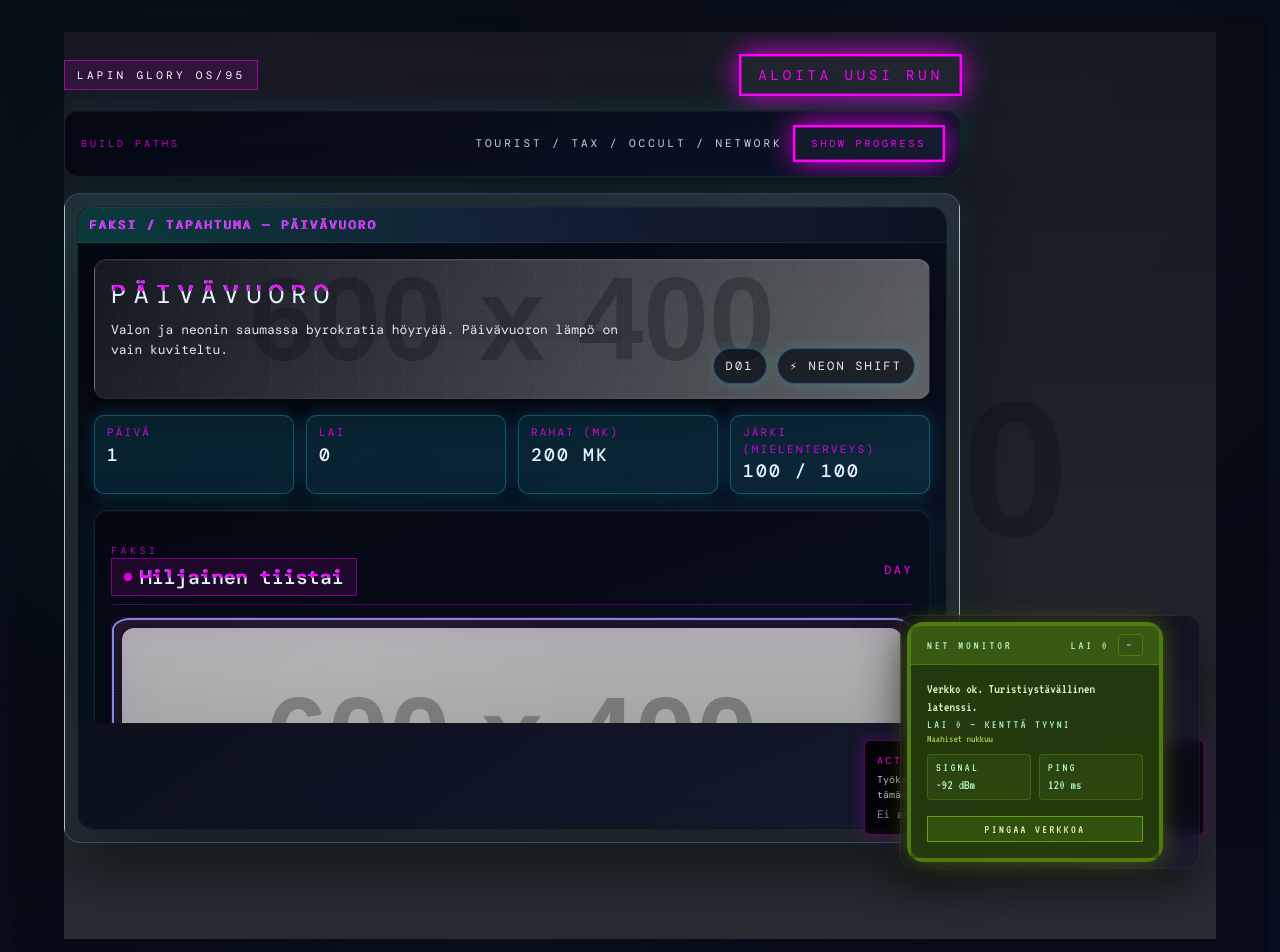
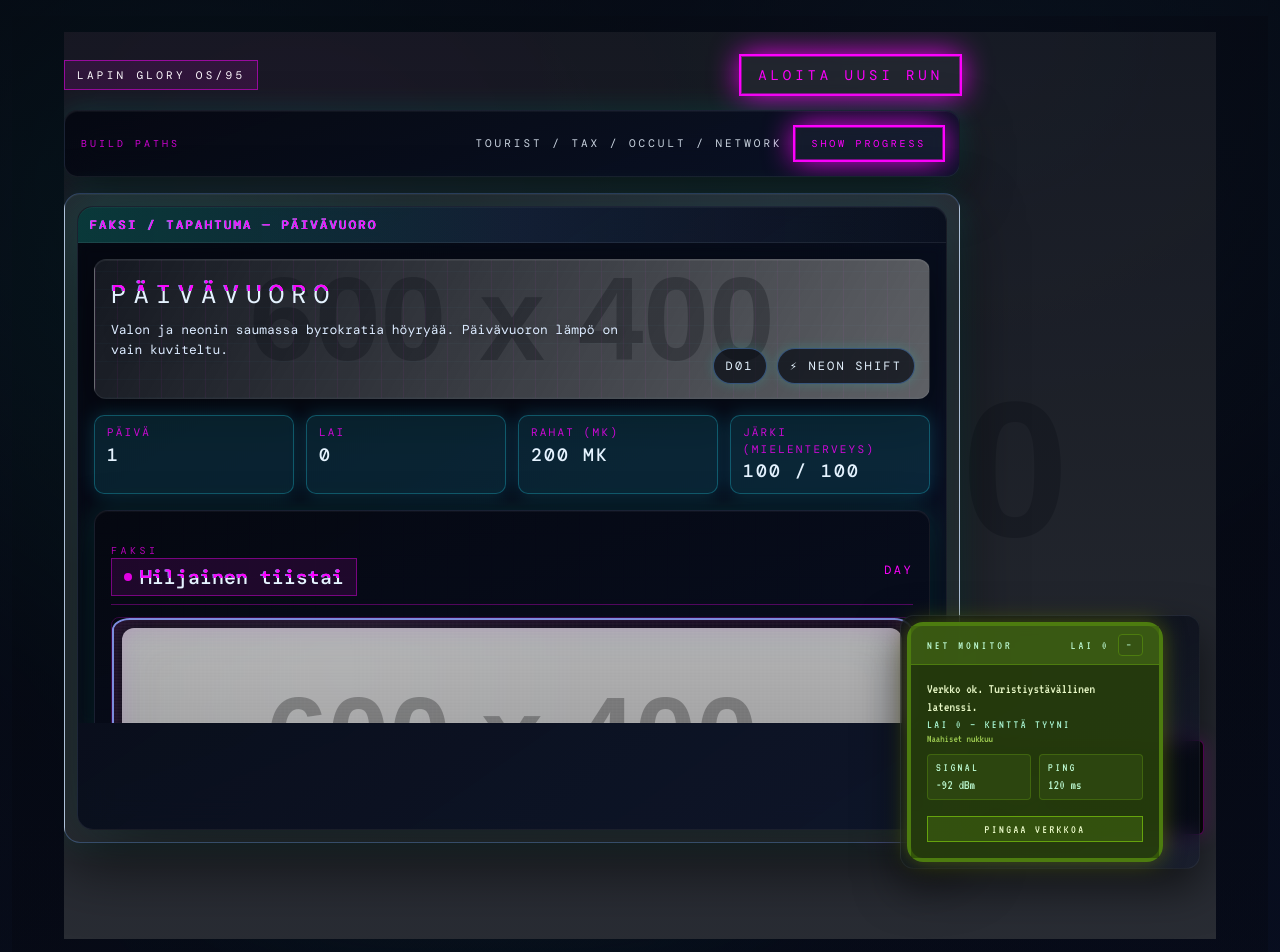
Before and after one commit to akio-byte/lapin-glory-1995, a React (Vite) app: page / in a window 1280 px wide. Shown: the top 952 px of the page. Built offline with nearby package versions, Linux system fonts and the light colour scheme.

Commit message:
Adjust glitch overlay and UI stacking order

```diff
--- a/src/App.css
+++ b/src/App.css
@@ -8,6 +8,12 @@
     --fg-muted: #9ca3af;
     --accent-teal: #16f2d3;
     --accent-aurora: #60a5fa;
+    --z-bg: 0;
+    --z-desktop-item: 10;
+    --z-main-window: 20;
+    --z-taskbar: 30;
+    --z-nokia: 40;
+    --z-modal: 50;
   }
 
   .app-root {
@@ -39,7 +45,7 @@
     filter: blur(40px);
     opacity: 0.8;
     pointer-events: none;
-    z-index: 0;
+    z-index: var(--z-bg);
   }
 
   .desktop-shell {
@@ -50,7 +56,7 @@
     position: relative;
     overflow-x: clip;
     overflow-y: visible;
-    z-index: 1;
+    z-index: var(--z-desktop-item);
     background: linear-gradient(180deg, rgba(5, 8, 17, 0.8), rgba(5, 8, 17, 0.4));
   }
 
@@ -99,7 +105,7 @@
   .glass-panel,
   .panel {
     position: relative;
-    background: linear-gradient(160deg, rgba(5, 8, 17, 0.95), rgba(10, 18, 39, 0.9));
+    background: linear-gradient(160deg, rgba(5, 8, 17, 0.97), rgba(10, 18, 39, 0.94));
     backdrop-filter: blur(16px) saturate(115%);
     -webkit-backdrop-filter: blur(16px) saturate(115%);
     border: 1px solid rgba(229, 243, 255, 0.08);
@@ -146,7 +152,7 @@
     position: relative;
     width: min(1040px, 95vw);
     margin: 0 auto;
-    background: linear-gradient(145deg, rgba(5, 8, 17, 0.9), rgba(10, 18, 39, 0.78));
+    background: linear-gradient(145deg, rgba(5, 8, 17, 0.95), rgba(10, 18, 39, 0.88));
     border: 1px solid rgba(229, 243, 255, 0.08);
     border-radius: 16px;
     backdrop-filter: blur(14px) saturate(125%);
@@ -158,6 +164,11 @@
     flex-direction: column;
     height: clamp(68vh, 78vh, 92vh);
     isolation: isolate;
+    z-index: var(--z-main-window);
+  }
+
+  .os-window--modal {
+    z-index: var(--z-modal);
   }
 
   .os-window.sm {
@@ -213,7 +224,7 @@
     -webkit-backdrop-filter: blur(10px);
     box-shadow: 0 -6px 24px rgba(0, 0, 0, 0.35), inset 0 1px 0 rgba(255, 255, 255, 0.05);
     gap: 12px;
-    z-index: 20;
+    z-index: var(--z-taskbar);
   }
 
   .taskbar__stats {
@@ -308,7 +319,7 @@
   .nokia-shell {
     position: fixed;
     inset: auto;
-    z-index: 70;
+    z-index: var(--z-nokia);
     right: clamp(1rem, 3vw, 2rem);
     bottom: calc(var(--taskbar-height, 58px) + clamp(0.75rem, 2vw, 1.5rem));
     max-height: calc(100vh - var(--taskbar-height, 58px) - 2.5rem);
@@ -692,6 +703,7 @@
       0 0 30px rgba(22, 242, 211, 0.14);
     overflow: hidden;
     isolation: isolate;
+    z-index: var(--z-main-window);
   }
 
   .phase-view-root::after {
--- a/src/components/EventCard.tsx
+++ b/src/components/EventCard.tsx
@@ -100,7 +100,7 @@ const EventCard = ({ event, locked, outcome, onChoice, onNextPhase, fallbackMedi
         <div className="rounded-lg overflow-hidden border border-neon/20 shadow-inner event-card__media">
           <CRTVisual media={media} isGlitching={isGlitching} />
         </div>
-        <p className="text-sm leading-relaxed bg-coal/70 border border-neon/40 p-3 overflow-y-auto event-card__text">
+        <p className="text-sm leading-relaxed bg-coal/90 border border-neon/50 p-3 overflow-y-auto event-card__text">
           {event.text}
         </p>
 
--- a/src/components/GameShell.tsx
+++ b/src/components/GameShell.tsx
@@ -619,13 +619,13 @@ const GameShell = () => {
               )}
 
               {isLogOpen && (
-                <OSWindow title="LOKIKONE" isActive size="sm" onClose={closeLog}>
+                <OSWindow title="LOKIKONE" isActive size="sm" onClose={closeLog} className="os-window--modal">
                   <JournalWindow entries={journal} runHistory={runHistoryLines} />
                 </OSWindow>
               )}
 
               {isSettingsOpen && (
-                <OSWindow title="ASETUKSET" isActive size="sm" onClose={closeSettings}>
+                <OSWindow title="ASETUKSET" isActive size="sm" onClose={closeSettings} className="os-window--modal">
                   <SettingsWindow
                     muted={muted}
                     toggleMute={toggleMute}
--- a/src/components/OSWindow.tsx
+++ b/src/components/OSWindow.tsx
@@ -13,15 +13,17 @@ const OSWindow = ({
   onClose,
   isActive,
   size,
+  className,
 }: {
   title: string
   children: ReactNode
   onClose?: () => void
   isActive: boolean
   size?: 'sm' | 'md' | 'lg'
+  className?: string
 }) => {
   return (
-    <div className={`os-window ${size ? sizeClassMap[size] : ''} ${isActive ? 'ring-2 ring-neon/60' : ''}`}>
+    <div className={`os-window ${size ? sizeClassMap[size] : ''} ${isActive ? 'ring-2 ring-neon/60' : ''} ${className ?? ''}`}>
       <div className="os-window__titlebar">
         <span className="glitch-text" data-text={title}>
           {title}
--- a/src/index.css
+++ b/src/index.css
@@ -179,15 +179,26 @@ body {
   filter: saturate(1.2) contrast(1.05);
 }
 
+.glitch-veil {
+  position: relative;
+  isolation: isolate;
+}
+
+.glitch-veil > * {
+  position: relative;
+  z-index: 1;
+}
+
 .glitch-veil::before {
   content: '';
   position: absolute;
   inset: 0;
   background: repeating-linear-gradient(0deg, rgba(255, 0, 255, 0.05) 0, rgba(0, 255, 255, 0.05) 2px, transparent 4px);
   mix-blend-mode: screen;
-  opacity: 0.5;
+  opacity: 0.22;
   animation: glitchPulse 1.1s steps(2, end) infinite;
   pointer-events: none;
+  z-index: 0;
 }
 
 .hcr-noise {
```
